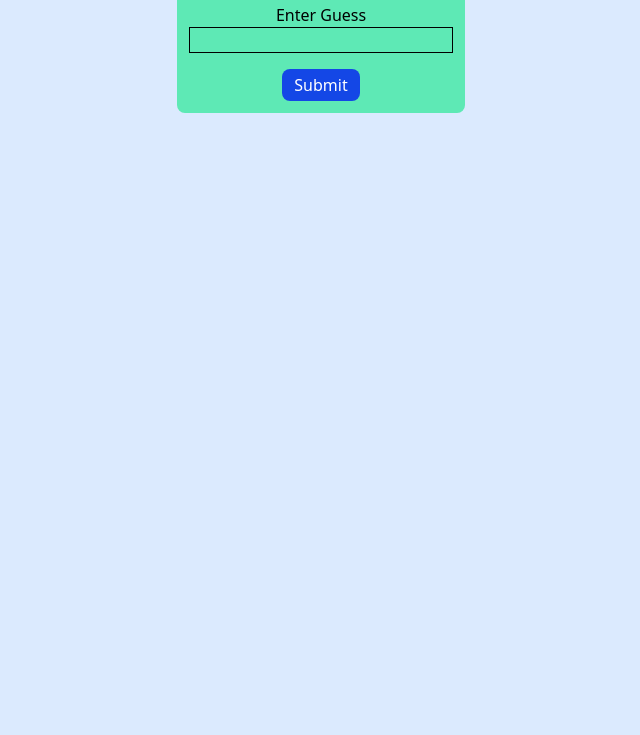
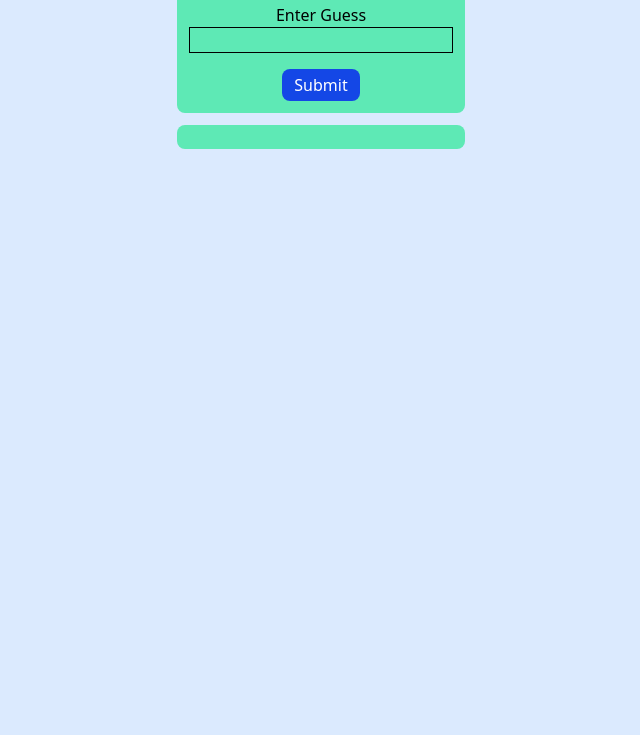
Before and after one commit to itspriyambhattacharya/js_guess_the_number, a website built with Vite: page index.html in a window 1280 px wide. Shown: the part 65-800 px from the top of the page, without its empty margins (319-959 px from the left). Built offline with nearby package versions, Linux system fonts and the light colour scheme.

Commit message:
feat: added section to show the result

```diff
--- a/index.html
+++ b/index.html
@@ -34,6 +34,12 @@
           </div>
         </form>
       </section>
+
+      <!-- Rest showing section start -->
+      <section
+        class="container mx-auto my-3 p-3 rounded-lg bg-emerald-300 w-2xs"
+      ></section>
+      <!-- Rest showing section end -->
     </main>
     <script type="module" src="/src/main.js"></script>
   </body>
```
